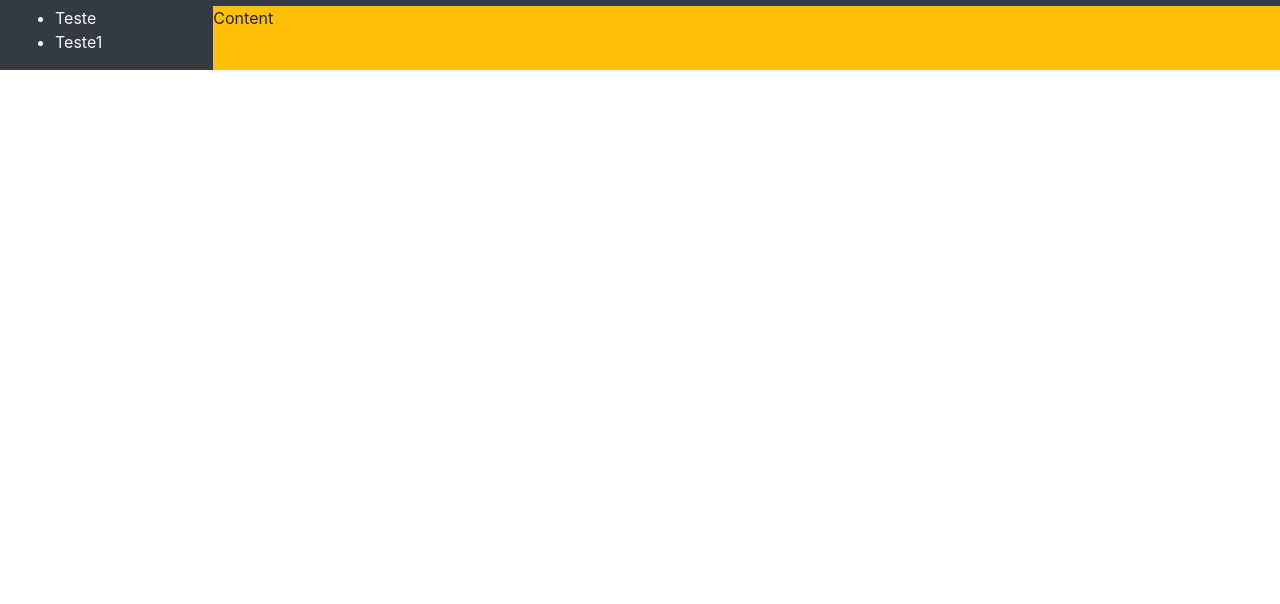
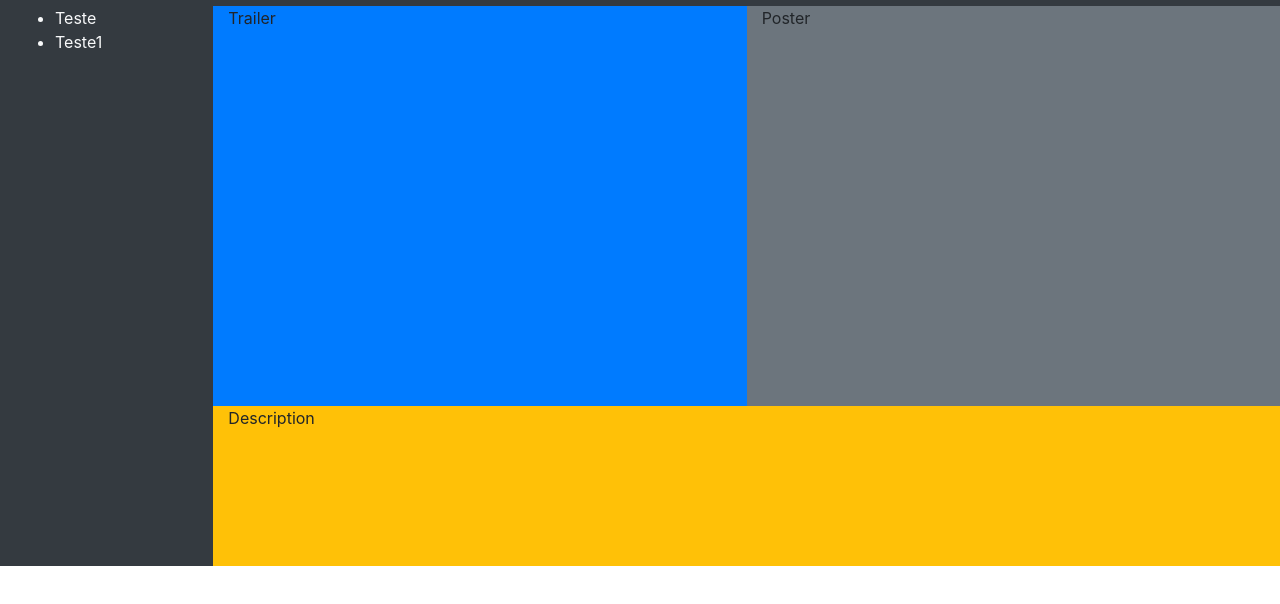
Before and after one commit to IgorRibeiro98/PlayerOne, a plain HTML site: page index.html in a window 1280 px wide. Shown: the part 52-656 px from the top of the page. Drawn offline with nearby package versions, Linux system fonts and the light colour scheme.

Commit message:
Recriado a estrutura básica

```diff
--- a/index.html
+++ b/index.html
@@ -4,8 +4,8 @@
     <meta charset="UTF-8">
     <meta name="viewport" content="width=device-width, initial-scale=1.0">
     <link rel="stylesheet" href="https://stackpath.bootstrapcdn.com/bootstrap/4.3.1/css/bootstrap.min.css" integrity="sha384-ggOyR0iXCbMQv3Xipma34MD+dH/1fQ784/j6cY/iJTQUOhcWr7x9JvoRxT2MZw1T" crossorigin="anonymous">
+    <link rel="stylesheet" type="text/css" href="style.css">
     <script src="https://kit.fontawesome.com/7a83b90a68.js" crossorigin="anonymous"></script>
-    <link rel="stylesheet" type="text/css" href="style.css">
     <title>Document</title>
 </head>
 <body>
@@ -58,12 +58,23 @@
 
                 <!-- Content -->
                 <div class="col bg-warning">
-                    Content
+                    <div class="row">
+                        <div class="col bg-primary" style="height:25rem;">
+                            Trailer
+                        </div>
+                        <div class="col bg-secondary" style="height:25rem;">
+                            Poster
+                        </div>
+                    </div>
+                    <div class="row">
+                        <div class="col" style="height:10rem;">
+                            Description
+                        </div>
+                    </div>
                 </div>
             </div>
+
         </div>
-
-
     </div>
 </body>
 </html>
--- a/style.css
+++ /dev/null
@@ -1,7 +0,0 @@
-.col{
-    padding:0px;
-}
-
-body{
-    padding:0px;
-}
```
